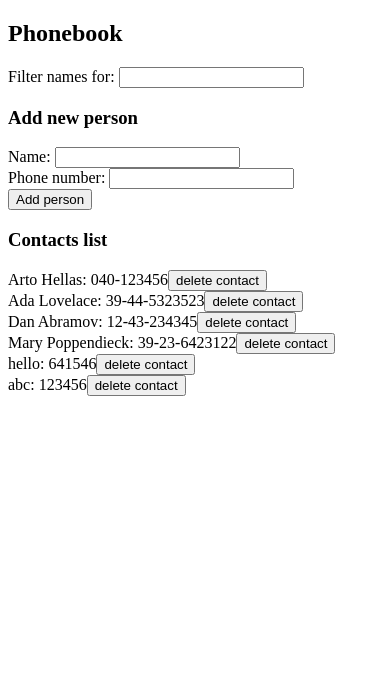
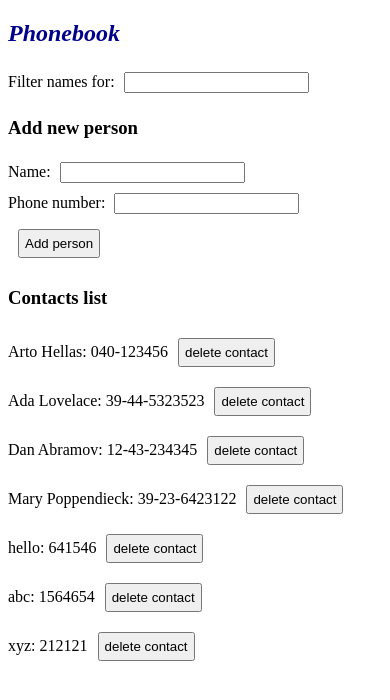
Before and after one commit to sh4rdu1-git/fullstackopen-exercises-redo, a React (Vite) app in the folder part2/phonebook/: page / in a window 390 px wide. Shown: the top 700 px of the page. Built offline with nearby package versions, Linux system fonts and the light colour scheme; data requests are answered from the project's data file.

Commit message:
completed exercise 2.16, the phonebook step11

```diff
--- a/part2/phonebook/db.json
+++ b/part2/phonebook/db.json
@@ -27,8 +27,13 @@
     },
     {
       "name": "abc",
-      "phoneNumber": "123456",
+      "phoneNumber": "1564654",
       "id": 6
+    },
+    {
+      "name": "xyz",
+      "phoneNumber": "212121",
+      "id": 7
     }
   ]
 }
--- a/part2/phonebook/src/App.jsx
+++ b/part2/phonebook/src/App.jsx
@@ -3,6 +3,7 @@ import SearchFilter from "./components/SearchFilter";
 import AddPersonForm from "./components/AddPersonForm";
 import NumbersListView from "./components/NumbersListView";
 import phonebookService from "./services/persons";
+import Notification from "./components/Notification";
 
 const App = () => {
   const [persons, setPersons] = useState([]);
@@ -10,6 +11,7 @@ const App = () => {
   const [newPhoneNumber, setNewPhoneNumber] = useState("");
   const [searchQuery, setSearchQuery] = useState("");
   const [filteredPersons, setFilteredPersons] = useState(persons);
+  const [notificationDetails, setNotificationDetails] = useState(null);
 
   // useEffect to fetch persons data from json-server
   useEffect(() => {
@@ -24,6 +26,14 @@ const App = () => {
 
   const handleNewPhoneNumberInput = (event) => {
     setNewPhoneNumber(event.target.value);
+  };
+
+  // handle the notification for actions
+  const handleNotification = (notificationDetails) => {
+    setNotificationDetails(notificationDetails);
+    setTimeout(() => {
+      setNotificationDetails(null);
+    }, 5000);
   };
 
   const handleSearchQueryInputChange = (event) => {
@@ -70,13 +80,17 @@ const App = () => {
       };
 
       // call the API service to create new contact
-      phonebookService
-        .createContact(newPerson)
-        .then((newContact) => setPersons(persons.concat(newContact)));
+      phonebookService.createContact(newPerson).then((newContact) => {
+        setPersons(persons.concat(newContact));
+        const notificationObj = {
+          notificationType: "success",
+          notificationMessage: `Added ${newContact.name} to phonebook!`,
+        };
+        handleNotification(notificationObj);
+      });
 
       setNewName("");
       setNewPhoneNumber("");
-      console.log(`Successfully added ${newName} to the phonebook!`);
     }
   };
 
@@ -97,9 +111,11 @@ const App = () => {
         );
         setNewName("");
         setNewPhoneNumber("");
-        console.log(
-          `Successfully updated contact ${contactToUpdate.name} in the phonebook!`
-        );
+        const notificationObj = {
+          notificationType: "success",
+          notificationMessage: `Updated ${contactToUpdate.name} in phonebook!`,
+        };
+        handleNotification(notificationObj);
       })
       .catch((error) => console.log("Error: ", error));
   };
@@ -122,6 +138,11 @@ const App = () => {
           setFilteredPersons(
             filteredPersons.filter((person) => person.id !== contactToDelete.id)
           );
+          const notificationObj = {
+            notificationType: "success",
+            notificationMessage: `Deleted ${contactToDelete.name} from phonebook!`,
+          };
+          handleNotification(notificationObj);
         })
         .catch((error) => {
           console.error("Error deleting contact:", error);
@@ -131,6 +152,7 @@ const App = () => {
 
   return (
     <>
+      <Notification details={notificationDetails} />
       <h2>Phonebook</h2>
       <SearchFilter
         searchQuery={searchQuery}
--- /dev/null
+++ b/part2/phonebook/src/components/Notification.jsx
@@ -0,0 +1,12 @@
+/* eslint react/prop-types: 0 */
+
+const Notification = ({ details }) => {
+  if (details === null) return;
+
+  const notificationTypeClass = `notification-${details.notificationType}`;
+  const notificationClass = `notification ${notificationTypeClass}`;
+
+  return <div className={notificationClass}>{details.notificationMessage}</div>;
+};
+
+export default Notification;
--- /dev/null
+++ b/part2/phonebook/src/main.css
@@ -0,0 +1,36 @@
+button {
+  padding: 5px;
+  margin: 10px;
+}
+
+input {
+  margin: 5px;
+}
+
+h2 {
+  color: darkblue;
+  font-style: italic;
+}
+
+p {
+  margin: 5px;
+}
+
+.notification {
+  padding: 15px;
+  margin-bottom: 15px;
+  border-radius: 5px;
+  box-shadow: 0 0 10px rgba(0, 0, 0, 0.1);
+}
+
+.notification-success {
+  border: 1px solid #28a745; /* Border color for success */
+  background-color: #d4edda; /* Background color for success */
+  color: #155724; /* Text color for success */
+}
+
+.notification-error {
+  border: 1px solid #dc3545; /* Border color for error */
+  background-color: #f8d7da; /* Background color for error */
+  color: #721c24; /* Text color for error */
+}
--- a/part2/phonebook/src/main.jsx
+++ b/part2/phonebook/src/main.jsx
@@ -1,6 +1,7 @@
 import React from "react";
 import ReactDOM from "react-dom/client";
 import App from "./App.jsx";
+import "./main.css";
 
 ReactDOM.createRoot(document.getElementById("root")).render(
   <React.StrictMode>
```
